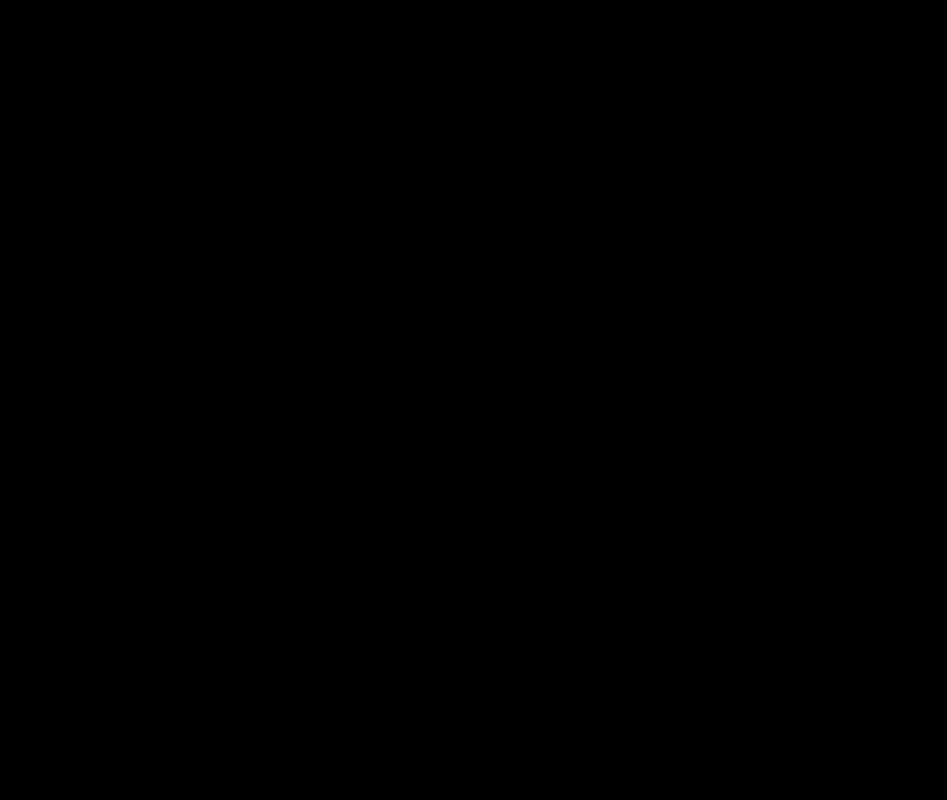
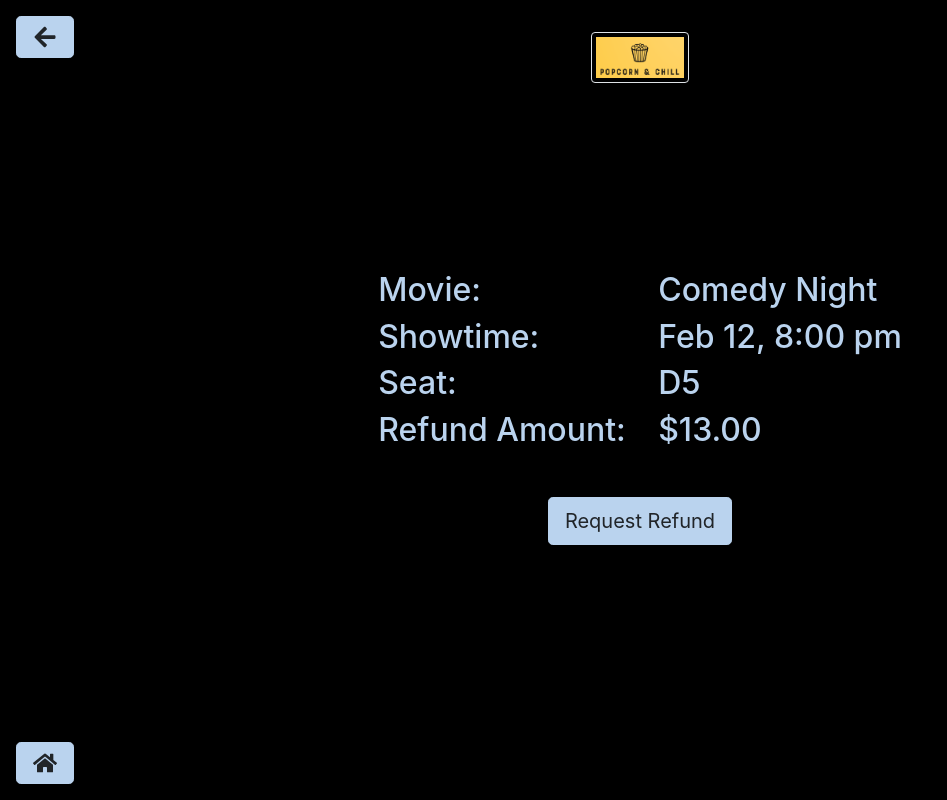
Before and after one commit to shahriarbinzaman/CPSC481_T03_Final, a React (Create React App) app in the folder app/: page /refund/info in a window 1280 px wide. Before the commit this address had no page. Shown: the whole page, without its empty margins (0-947 px from the left). Built offline with nearby package versions, Linux system fonts and the light colour scheme.

Commit message:
all refund stuff

```diff
--- a/app/src/App.js
+++ b/app/src/App.js
@@ -2,6 +2,8 @@ import { Routes, Route } from "react-router-dom";
 
 import "./App.css";
 import { Home, MovieShowtimes } from "./pages";
+import RefundTicket from "./pages/Refund/RefundQR";
+import RefundTicketInfo from "./pages/Refund/RefundQRInfo";
 
 function App() {
   return (
@@ -9,6 +11,8 @@ function App() {
       <Routes>
         <Route path="/" element={<Home />} />
         <Route path="/movie/:id" element={<MovieShowtimes />} />
+        <Route path="/refund" element={<RefundTicket />} />
+        <Route path="/refund/info" element={<RefundTicketInfo />} />
       </Routes>
     </div>
   );
--- /dev/null
+++ b/app/src/components/RefundConfirmationModal.jsx
@@ -0,0 +1,117 @@
+import React, { useEffect, useState } from "react";
+import { Modal, Button, Form, Spinner } from "react-bootstrap";
+
+const RefundConfirmationModal = ({ show, onHide, onConfirm }) => {
+  const [processing, setProcessing] = useState(false);
+  const [approved, setApproved] = useState(false);
+  const [agreed, setAgreed] = useState(false);
+
+  useEffect(() => {
+    if (processing) {
+      setTimeout(() => {
+        setProcessing(false);
+        setApproved(true);
+      }, 3000); // Simulate processing delay
+    }
+  }, [processing]);
+
+  return (
+    <Modal
+      show={show}
+      onHide={onHide}
+      centered
+      backdrop="static"
+      keyboard={false}
+      contentClassName="bg-dark text-white border-0"
+    >
+      <Modal.Body className="px-4">
+        {!processing && !approved ? (
+          <>
+            <h4 className="mb-3 text-center fw-bold">Refund Policy</h4>
+            <div className="text-start fs-5">
+              <ol className="ps-3">
+                <li>
+                  <strong>Refund Eligibility:</strong> Cancellations must be
+                  made at least
+                  <strong> 24 hours before showtime</strong>.
+                </li>
+                <li>
+                  <strong>Processing Time:</strong> Refunds are processed within
+                  <strong> 5-7 business days</strong> to the original payment
+                  method.
+                </li>
+                <li>
+                  <strong>Processing Fee:</strong> A{" "}
+                  <strong>$2.00 processing fee</strong> may apply per refunded
+                  ticket.
+                </li>
+                <li>
+                  <strong>Non-Refundable Tickets:</strong> Tickets purchased
+                  within
+                  <strong> 24 hours</strong> of the event are{" "}
+                  <strong>non-refundable</strong>.
+                </li>
+              </ol>
+            </div>
+
+            <Form.Check
+              className="text-center"
+              type="checkbox"
+              label="I Agree"
+              checked={agreed}
+              onChange={(e) => setAgreed(e.target.checked)}
+              style={{
+                transform: "scale(1.2)",
+                fontSize: "1rem",
+                fontWeight: "bold",
+              }}
+            />
+          </>
+        ) : null}
+
+        {/* Processing State */}
+        {processing && (
+          <>
+            <h3 className="fw-bold mb-3 text-center">Processing Refund...</h3>
+            <div className="d-flex justify-content-center">
+              <Spinner animation="border" variant="light" />
+            </div>
+          </>
+        )}
+
+        {/* Approved State */}
+        {approved && (
+          <>
+            <h3 className="fw-bold mb-3 text-center">Refund Approved!</h3>
+            <p className="text-center fs-5">
+              Funds will be returned to your card.
+            </p>
+            <div className="d-flex justify-content-center">
+              <Button variant="light" onClick={onConfirm}>
+                Done
+              </Button>
+            </div>
+          </>
+        )}
+      </Modal.Body>
+
+      {/* Footer Buttons */}
+      {!processing && !approved && (
+        <Modal.Footer className="border-0 justify-content-center">
+          <Button variant="secondary" onClick={onHide}>
+            Cancel
+          </Button>
+          <Button
+            variant="primary"
+            onClick={() => setProcessing(true)}
+            disabled={!agreed}
+          >
+            Confirm Refund
+          </Button>
+        </Modal.Footer>
+      )}
+    </Modal>
+  );
+};
+
+export default RefundConfirmationModal;
--- a/app/src/pages/Home.jsx
+++ b/app/src/pages/Home.jsx
@@ -5,8 +5,10 @@ import { FaUserCircle, FaSearch } from "react-icons/fa";
 import { MdRedeem } from "react-icons/md";
 import { IoFastFood } from "react-icons/io5";
 import { RiRefund2Line } from "react-icons/ri";
+import { useNavigate } from "react-router-dom";
 
 export const Home = () => {
+  const navigate = useNavigate();
   return (
     <>
       <Logo className="logo" />
@@ -43,6 +45,7 @@ export const Home = () => {
         <Button
           variant="primary"
           className="d-flex flex-column align-items-center"
+          onClick={() => navigate("/refund")}
         >
           <RiRefund2Line className="me-2" />
           Refund a Ticket
--- /dev/null
+++ b/app/src/pages/Refund/RefundQR.jsx
@@ -0,0 +1,66 @@
+import React from "react";
+import { Button } from "react-bootstrap";
+import { FaArrowLeft, FaHome, FaArrowDown } from "react-icons/fa";
+import { useNavigate } from "react-router-dom";
+import Logo from "../../components/Logo";
+import { useEffect } from "react";
+
+const RefundTicket = () => {
+  const navigate = useNavigate();
+
+  useEffect(() => {
+    const handleScannerInput = (event) => {
+      if (event.key === "Enter") {
+        navigate("/refund/info"); // Navigate when "Enter" is pressed after scanning
+      }
+    };
+    window.addEventListener("keydown", handleScannerInput);
+    return () => window.removeEventListener("keydown", handleScannerInput);
+  }, [navigate]);
+
+  const handleHomeClick = () => {
+    navigate("/");
+  };
+
+  return (
+    <div className="d-flex flex-column vh-100 overflow-hidden">
+      {/* Back Button (Top Left) */}
+      <Button
+        variant="primary"
+        className="position-absolute top-0 start-0 m-3 d-flex align-items-center btn-lg"
+        onClick={() => navigate(-1)}
+      >
+        <FaArrowLeft size={24} />
+      </Button>
+
+      {/* Logo (Centered at the Top) */}
+      <div className="d-flex justify-content-center mt-3">
+        <Logo className="logo" />
+      </div>
+
+      {/* Remaining Space Container (Flex-Grow-1) */}
+      <div className="d-flex flex-column align-items-center justify-content-center flex-grow-1">
+        <h1 className="text-center m-0 p-0">
+          Scan ticket barcode/QR using scanner below
+        </h1>
+
+        <div className="d-flex justify-content-center mt-4">
+          <FaArrowDown style={{ fontSize: "5rem", color: "#fff" }} />
+        </div>
+      </div>
+
+      {/* Home Button (Bottom Left) */}
+      <div className="d-flex">
+        <Button
+          variant="primary"
+          className="m-3 d-flex align-items-center btn-lg align-self-start"
+          onClick={handleHomeClick}
+        >
+          <FaHome size={24} />
+        </Button>
+      </div>
+    </div>
+  );
+};
+
+export default RefundTicket;
--- /dev/null
+++ b/app/src/pages/Refund/RefundQRInfo.jsx
@@ -0,0 +1,117 @@
+import React, { useState } from "react";
+import { Button } from "react-bootstrap";
+import { FaArrowLeft, FaHome } from "react-icons/fa";
+import { useNavigate } from "react-router-dom";
+import Logo from "../../components/Logo";
+import RefundConfirmationModal from "../../components/RefundConfirmationModal"; // Import the modal component
+
+const RefundTicketInfo = () => {
+  const navigate = useNavigate();
+  const [showModal, setShowModal] = useState(false);
+  const [agreed, setAgreed] = useState(false);
+
+  const handleHomeClick = () => {
+    navigate("/");
+  };
+
+  const handleRefundRequest = () => {
+    setShowModal(true);
+  };
+
+  const handleConfirmRefund = () => {
+    navigate("/"); //navigate to the homepage
+  };
+
+  return (
+    <div className="d-flex flex-column vh-100 overflow-hidden">
+      {/* Back Button */}
+      <Button
+        variant="primary"
+        className="position-absolute top-0 start-0 m-3 d-flex align-items-center btn-lg"
+        onClick={() => navigate(-1)}
+      >
+        <FaArrowLeft size={24} />
+      </Button>
+
+      {/* Logo */}
+      <div className="d-flex justify-content-center mt-3">
+        <Logo className="logo" />
+      </div>
+
+      {/* Refund Info */}
+      <div className="d-flex flex-column align-items-center justify-content-center flex-grow-1">
+        <div className="info-box d-flex flex-column p-4">
+          <div className="d-flex justify-content-start align-items-center">
+            <h2
+              className="fw-bold"
+              style={{ minWidth: "280px", textAlign: "left" }}
+            >
+              Movie:
+            </h2>
+            <h2 className="justify-content-start">Comedy Night</h2>
+          </div>
+          <div className="d-flex justify-content-start align-items-center">
+            <h2
+              className="fw-bold"
+              style={{ minWidth: "280px", textAlign: "left" }}
+            >
+              Showtime:
+            </h2>
+            <h2 className="justify-content-start">Feb 12, 8:00 pm</h2>
+          </div>
+          <div className="d-flex justify-content-start align-items-center">
+            <h2
+              className="fw-bold"
+              style={{ minWidth: "280px", textAlign: "left" }}
+            >
+              Seat:
+            </h2>
+            <h2 className="justify-content-start">D5</h2>
+          </div>
+          <div className="d-flex justify-content-start align-items-center">
+            <h2
+              className="fw-bold"
+              style={{ minWidth: "280px", textAlign: "left" }}
+            >
+              Refund Amount:
+            </h2>
+            <h2 className="justify-content-start">$13.00</h2>
+          </div>
+        </div>
+
+        {/* Request Refund Button */}
+        <div className="d-flex">
+          <Button
+            variant="primary"
+            className="m-3 d-flex align-items-center btn-lg"
+            onClick={handleRefundRequest}
+          >
+            Request Refund
+          </Button>
+        </div>
+      </div>
+
+      {/* Home Button */}
+      <div className="d-flex">
+        <Button
+          variant="primary"
+          className="m-3 d-flex align-items-center btn-lg"
+          onClick={handleHomeClick}
+        >
+          <FaHome size={24} />
+        </Button>
+      </div>
+
+      {/* Refund Confirmation Modal */}
+      <RefundConfirmationModal
+        show={showModal}
+        onHide={() => setShowModal(false)}
+        onConfirm={handleConfirmRefund}
+        agreed={agreed}
+        setAgreed={setAgreed}
+      />
+    </div>
+  );
+};
+
+export default RefundTicketInfo;
```
